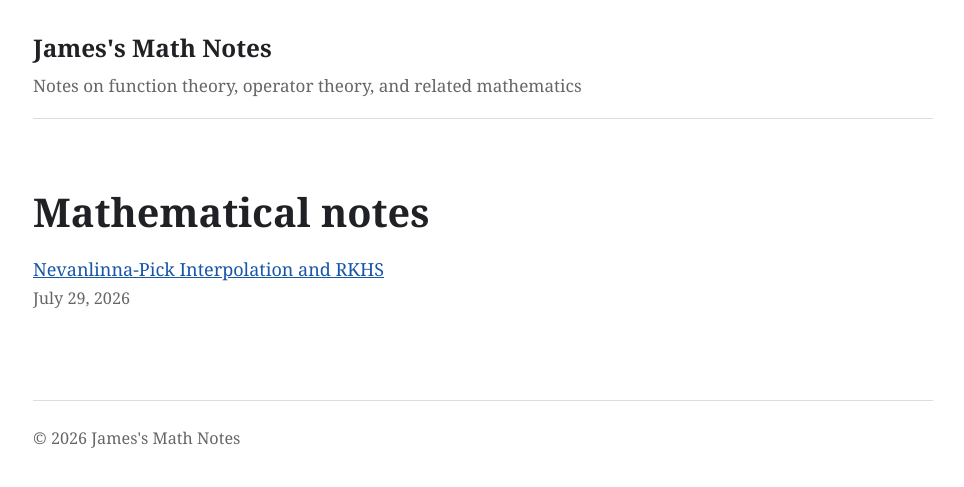
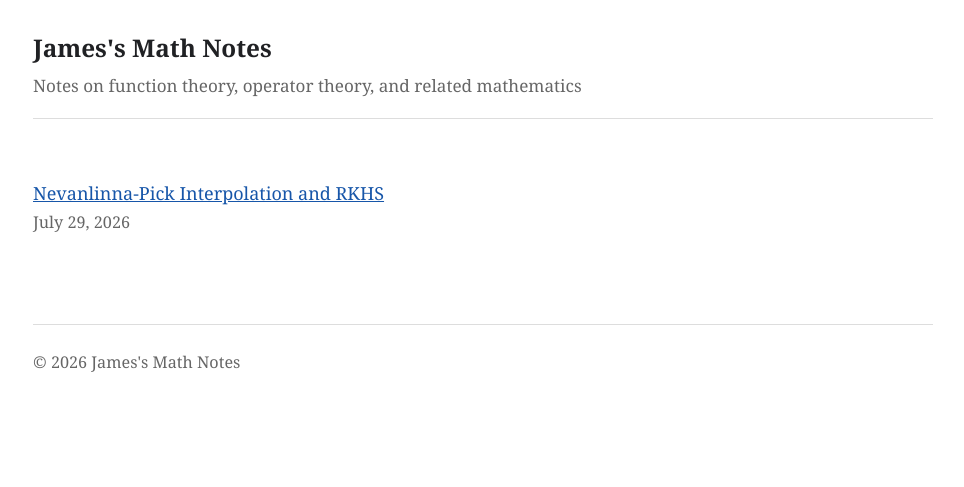
Before and after one commit to jamesftian/math, a Jekyll site: the page built from index.html, in a window 1280 px wide. Shown: the top 487 px of the page, without its empty margins (157-1121 px from the left). Built offline with Jekyll 4.4.1, drawn with Linux system fonts in a browser that asks for light colours; a script that is not in the unit is left out.

Commit message:
Update index.html

```diff
--- a/index.html
+++ b/index.html
@@ -3,7 +3,7 @@ layout: default
 title: Home
 ---
 
-<h1>Mathematical notes</h1>
+<!--<h1>Mathematical notes</h1>-->
 
 <ul class="post-list">
   {% for post in site.posts %}
```
